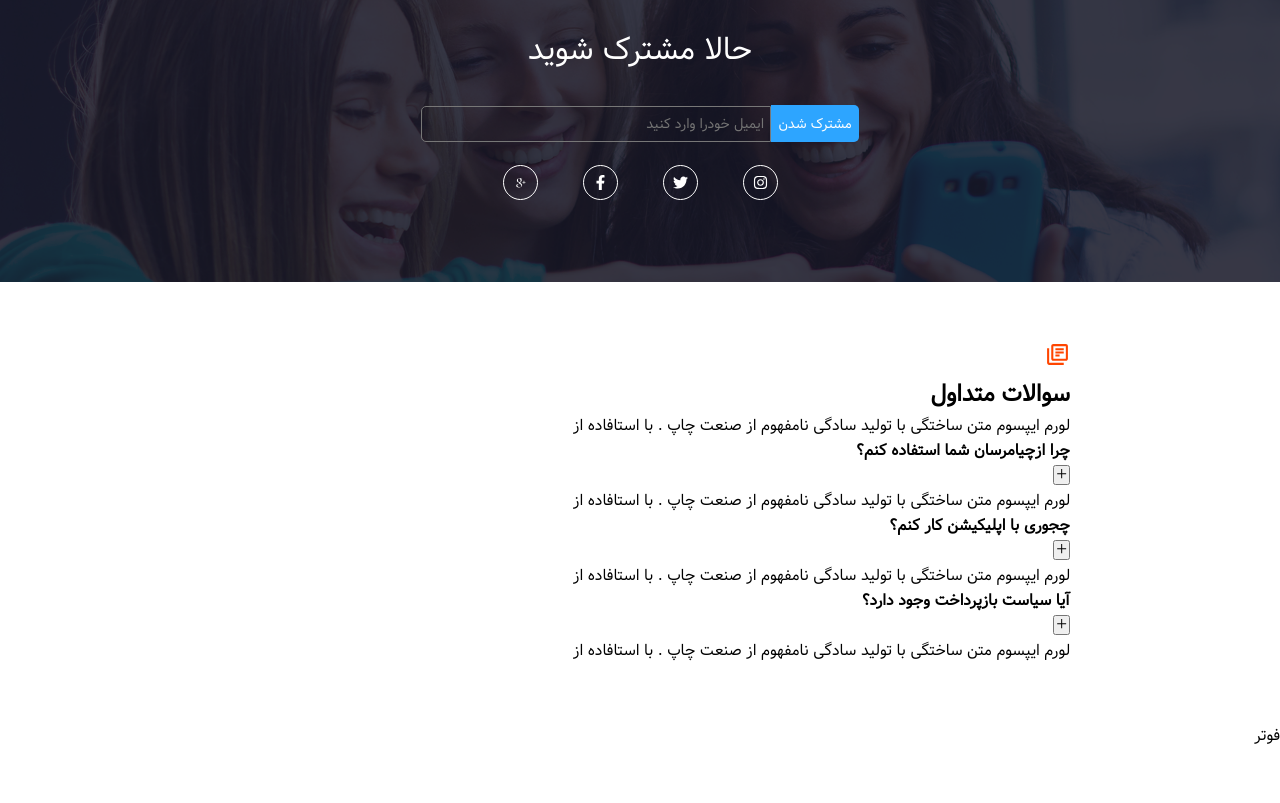
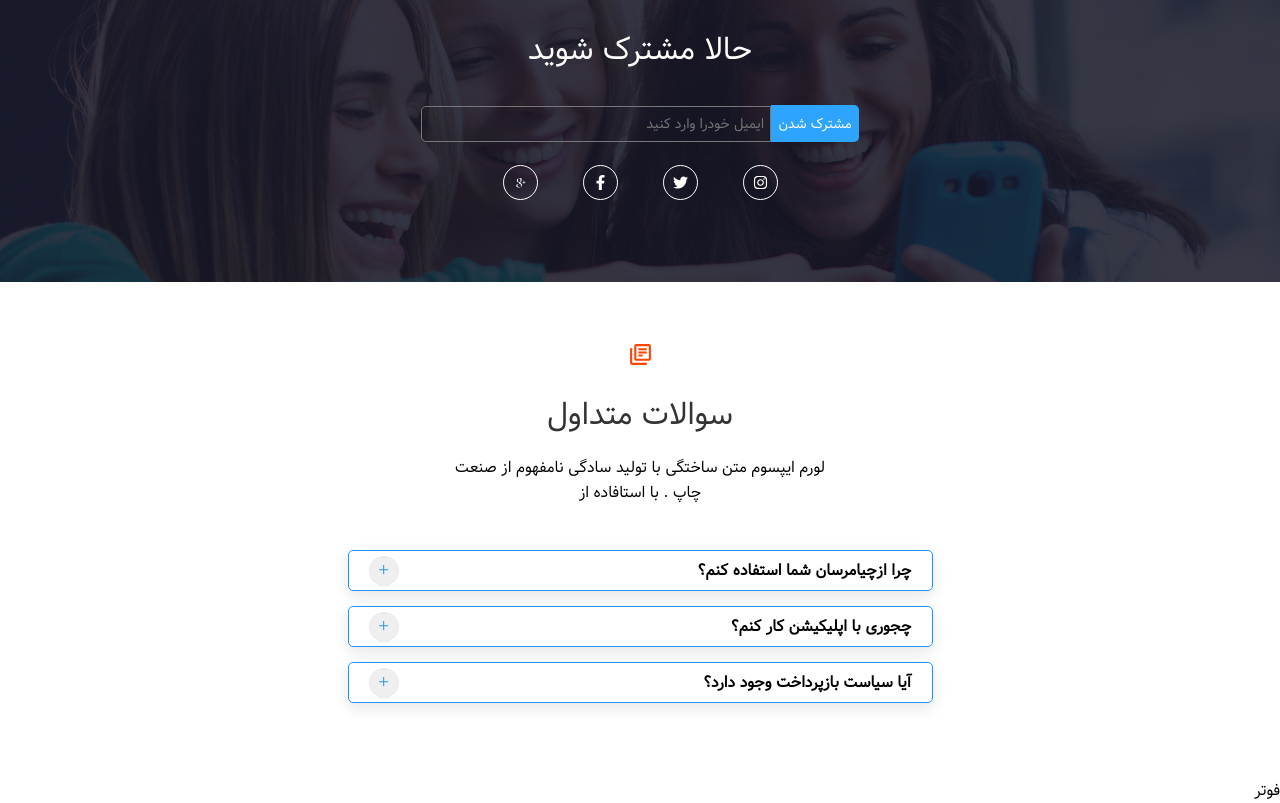
Before and after one commit to alishahi7645/UI-social-project, a React (Create React App) app: page / in a window 1280 px wide. Shown: the part 1715-2518 px from the top of the page. Before the commit the page ends 2463 px from the top, so only its background shows below. Built offline with nearby package versions, Linux system fonts and the light colour scheme.

Commit message:
end styling faq

```diff
--- a/src/components/faq/Faq.css
+++ b/src/components/faq/Faq.css
@@ -0,0 +1,41 @@
+.faq-title{
+    text-align:center;
+    padding-bottom: 3rem;
+}
+.faq-title h2{
+    font-size: 2rem;
+    font-weight: 300;
+    padding: 1rem;
+    color: var(--dark-text);
+}
+.faq-title p{
+    font-size: 1rem;
+    width: 400px;
+    margin: 0 auto;
+}
+.questions .question{
+    border: 1px solid var(--light-blue);
+    box-shadow: var(--box-shadow);
+    padding-top: 0.3rem;
+    padding-bottom: 0.3rem;
+    margin-bottom: 1rem;
+    width: 80%;
+    max-width: 39rem;
+    border-radius: 5px;
+}
+.questions .question .question-title{
+    display: flex;
+    align-items: center;
+    justify-content: space-between;
+}
+.questions .question .question-title h3{
+    font-size: 1rem;
+    font-weight: 600;
+}
+.questions .question .question-title button{
+    width: 2rem;
+    height: 2rem;
+    border: 1px solid var(--color-grey);
+    border-radius: 50%;
+    cursor: pointer;
+}
--- a/src/components/faq/Faq.js
+++ b/src/components/faq/Faq.js
@@ -1,8 +1,13 @@
-import React from "react";
+import React, { useState } from "react";
 import { MdOutlineLibraryBooks } from "react-icons/md";
 import { AiOutlinePlus, AiOutlineMinus } from "react-icons/ai";
 import { questions } from "./data";
+import "./Faq.css";
 function Faq() {
+  const [showAnswer, setShowAnswer] = useState(false);
+  const toggleanswer = () => {
+    setShowAnswer(!showAnswer);
+  };
   return (
     <section id="faq">
       <div className="container faq">
@@ -15,21 +20,21 @@ function Faq() {
           </p>
         </div>
         <div className="questions">
-          {
-            questions && questions.map((question)=>
-              <div className="question" key={question.id}>
-              <div className="question-title">
-                <h4>{question.title}</h4>
-                <button>
-                  <AiOutlinePlus />
-                </button>
+          {questions.map((question) => {
+            return (
+              <div className="container question" key={question.id}>
+                <div className="question-title">
+                  <h3>{question.title}</h3>
+                  <button onClick={() => setShowAnswer(!showAnswer)}>
+                    {showAnswer ? <AiOutlineMinus color="#1f93ff" /> : <AiOutlinePlus color="#1f93ff" />}
+                  </button>
+                </div>
+                <div className="question-answer">
+                  {showAnswer && <p>{question.answe}</p>}
+                </div>
               </div>
-              <div className="question-answer">
-                <p>{question.answe}</p>
-              </div>
-            </div>
-            )
-          }
+            );
+          })}
         </div>
       </div>
     </section>
```
